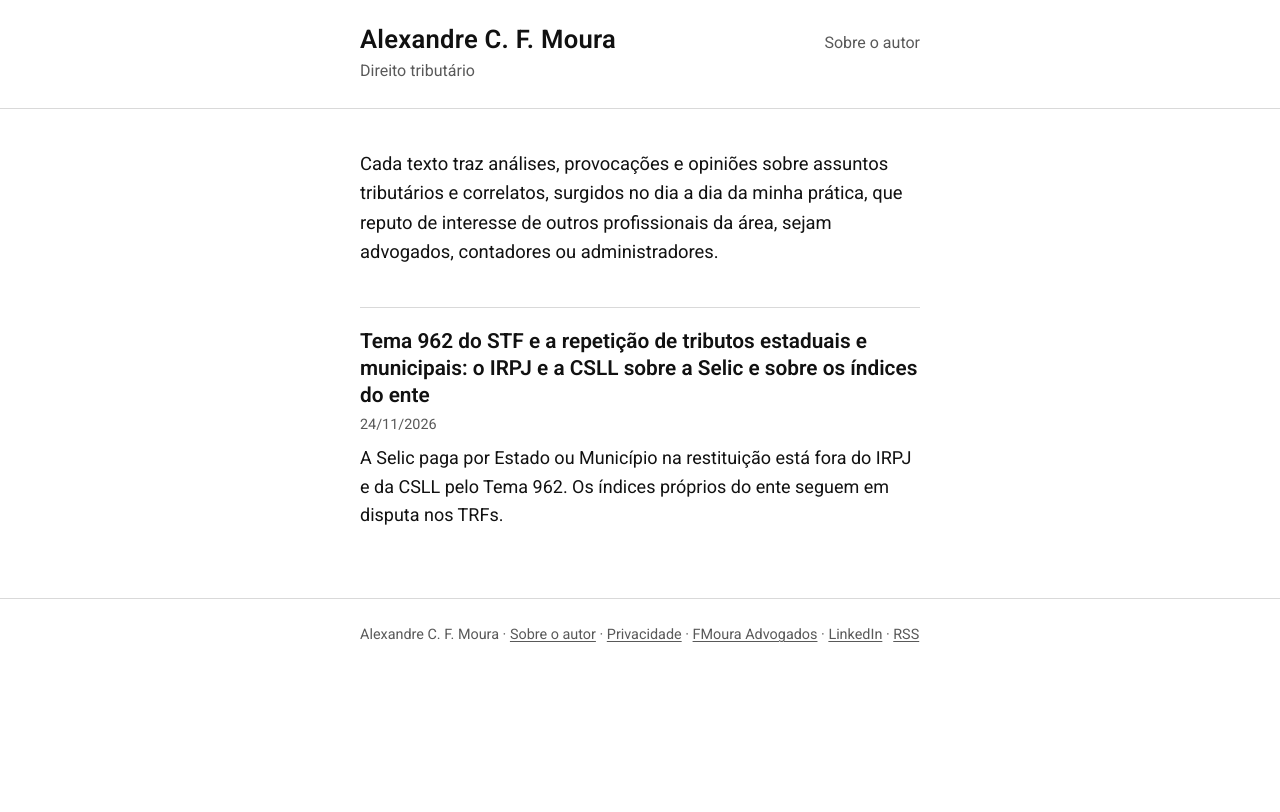
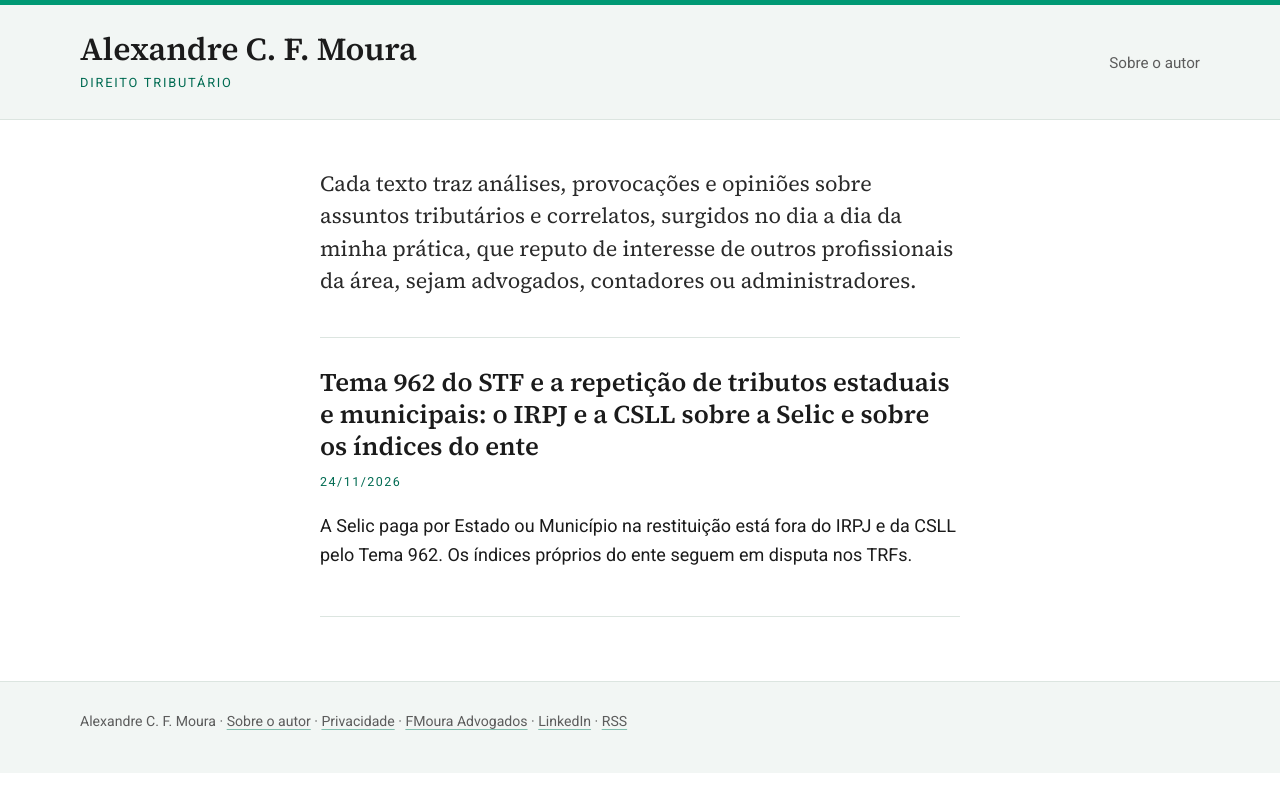
Before and after one commit to fmouraadvogados/blog, a Jekyll site: the page built from index.html, in a window 1280 px wide. Shown: the top 812 px of the page. Built offline with Jekyll 4.4.1, drawn with Linux system fonts in a browser that asks for light colours.

Commit message:
Layout v2: CSS (paleta C1, capa, cabecalho, esquema)

```diff
--- a/assets/css/blog.css
+++ b/assets/css/blog.css
@@ -1,52 +1,91 @@
-/* Roboto (variável, 100–900), hospedada no próprio blog: fontsource-variable/roboto 5.2.5, subconjunto latin (licença OFL em /assets/fonts/OFL.txt) */
-@font-face{font-family:"Roboto";font-style:normal;font-weight:100 900;font-display:swap;src:url("/assets/fonts/roboto-latin-wght-normal.woff2") format("woff2-variations"),url("/assets/fonts/roboto-latin-wght-normal.woff2") format("woff2")}
-@font-face{font-family:"Roboto";font-style:italic;font-weight:100 900;font-display:swap;src:url("/assets/fonts/roboto-latin-wght-italic.woff2") format("woff2-variations"),url("/assets/fonts/roboto-latin-wght-italic.woff2") format("woff2")}
-:root{--tinta:#111;--cinza:#595959;--linha:#d9d9d9;--fundo:#fff;--coluna:560px}
+/* Layout v2, direção A (editorial). Roboto 5.2.5 e Source Serif 4 5.3.1, variáveis, hospedadas no próprio blog (licenças OFL em /assets/fonts/) */
+@font-face{font-family:"Roboto";font-style:normal;font-weight:100 900;font-display:swap;src:url("/assets/fonts/roboto-latin-wght-normal.woff2") format("woff2")}
+@font-face{font-family:"Roboto";font-style:italic;font-weight:100 900;font-display:swap;src:url("/assets/fonts/roboto-latin-wght-italic.woff2") format("woff2")}
+@font-face{font-family:"Source Serif 4";font-style:normal;font-weight:200 900;font-display:swap;src:url("/assets/fonts/source-serif-4-latin-wght-normal.woff2") format("woff2")}
+@font-face{font-family:"Source Serif 4";font-style:italic;font-weight:200 900;font-display:swap;src:url("/assets/fonts/source-serif-4-latin-wght-italic.woff2") format("woff2")}
+:root{--tinta:#1b1b1b;--cinza:#5c5c5c;--linha:#e4e1da;--faixa:#f6f4ef;--fundo:#fff;--coluna:640px;--largo:1120px;--serifa:"Source Serif 4",Georgia,serif}
 *{box-sizing:border-box}
-html{-webkit-text-size-adjust:100%}
-body{margin:0;background:var(--fundo);color:var(--tinta);font-family:"Roboto",system-ui,-apple-system,"Segoe UI",sans-serif;font-size:18px;line-height:1.6;font-weight:400}
-a{color:var(--tinta);text-decoration:underline;text-decoration-thickness:1px;text-underline-offset:.15em}
-a:hover{text-decoration-thickness:2px}
+body{margin:0;background:var(--fundo);color:var(--tinta);font-family:"Roboto",system-ui,sans-serif;font-size:18px;line-height:1.65}
+a{color:var(--tinta);text-decoration:underline;text-decoration-thickness:1px;text-underline-offset:.18em;text-decoration-color:#9a9a9a}
+a:hover{text-decoration-color:var(--tinta)}
 :focus-visible{outline:3px solid var(--tinta);outline-offset:3px}
-.pular{position:absolute;left:-9999px}
-.pular:focus{left:1rem;top:1rem;background:#fff;padding:.5rem 1rem;z-index:10}
-.topo,.rodape,main{padding:0 1.25rem}
-.faixa,.coluna,.rodape p{max-width:var(--coluna);margin-left:auto;margin-right:auto}
-.topo{border-bottom:1px solid var(--linha)}
-.faixa{display:flex;justify-content:space-between;align-items:baseline;gap:1rem;padding:1.5rem 0}
-.nome{margin:0;font-size:1.05rem;font-weight:600;letter-spacing:.01em}
-h1.nome{font-size:1.6rem;font-weight:600;line-height:1.25}
+.pular{position:absolute;left:-9999px}.pular:focus{left:1rem;top:1rem;background:#fff;padding:.5rem 1rem;z-index:10}
+.topo{background:var(--faixa);border-bottom:1px solid var(--linha)}
+.topo,.rodape,main{padding-left:1.5rem;padding-right:1.5rem}
+.faixa,.largo,.rodape p{max-width:var(--largo);margin-left:auto;margin-right:auto}
+.coluna{max-width:var(--coluna);margin-left:auto;margin-right:auto}
+.faixa{display:flex;justify-content:space-between;align-items:center;gap:1rem;padding:1.6rem 0}
+.nome{margin:0;font-family:var(--serifa);font-weight:600;font-size:1.35rem;letter-spacing:-.005em}
+h1.nome{font-size:2rem;line-height:1.15}
 .nome a,nav a{text-decoration:none}
-.linha{margin:.15rem 0 0;color:var(--cinza);font-size:1rem}
-nav a{color:var(--cinza);font-size:1rem}
-nav a:hover{color:var(--tinta);text-decoration:underline}
-main{padding-top:2.5rem;padding-bottom:3rem}
-.abertura p{font-size:1.15rem;color:var(--tinta);margin:0 0 2.5rem}
-.lista .item{padding:1.25rem 0;border-top:1px solid var(--linha)}
-.lista h2{font-size:1.3rem;line-height:1.3;margin:0;font-weight:600}
-.lista h2 a{text-decoration:none}
-.lista h2 a:hover{text-decoration:underline}
-.data,.datas{color:var(--cinza);font-size:.9rem;margin:.25rem 0 .5rem}
-.lista .item p:last-child{margin:0}
-.artigo h1,.pagina h1{font-size:2rem;line-height:1.2;font-weight:700;margin:0 0 .5rem;letter-spacing:-.01em}
+.linha{margin:.3rem 0 0;color:var(--cinza);font-size:.8rem;letter-spacing:.14em;text-transform:uppercase}
+nav a{color:var(--cinza);font-size:.95rem}nav a:hover{color:var(--tinta)}
+main{padding-top:3rem;padding-bottom:4rem}
+.inicio{display:grid;grid-template-columns:minmax(0,1fr) 300px;gap:4.5rem;align-items:start}
+.abertura p{font-family:var(--serifa);font-size:1.35rem;line-height:1.5;margin:0 0 2.5rem;color:#2a2a2a}
+.lista .item{padding:1.75rem 0;border-top:1px solid var(--linha)}
+.lista .item:last-child{border-bottom:1px solid var(--linha)}
+.lista .data,.datas{color:var(--cinza);font-size:.78rem;letter-spacing:.12em;text-transform:uppercase;margin:0 0 .5rem}
+.lista h2{font-family:var(--serifa);font-size:1.6rem;line-height:1.25;font-weight:600;margin:0 0 .6rem}
+.lista h2 a{text-decoration:none}.lista h2 a:hover{text-decoration:underline}
+.resumo{margin:0 0 .6rem;color:#333}
+.ler{margin:0;font-size:.9rem}.ler a::after{content:" \2192"}
+.lateral{position:sticky;top:2rem;padding-left:2rem;border-left:1px solid var(--linha);font-size:.95rem;line-height:1.55}
+.lateral img{width:160px;height:160px;border-radius:50%;display:block;margin:0 0 1rem;background:#eee}
+.lateral-nome{font-family:var(--serifa);font-size:1.25rem;font-weight:600;margin:0 0 .5rem}
+.lateral p{margin:0 0 .8rem}.lateral-links{font-size:.9rem;color:var(--cinza)}
+.artigo h1,.pagina h1{font-family:var(--serifa);font-size:2.5rem;line-height:1.15;font-weight:600;margin:0 0 .9rem;letter-spacing:-.01em}
 .pagina h1{margin-bottom:1.5rem}
-.corpo h2{font-size:1.3rem;font-weight:600;margin:2.25rem 0 .75rem}
-.corpo h3{font-size:1.1rem;font-weight:600;margin:1.75rem 0 .5rem}
-.corpo p,.corpo li,.pagina p{margin:0 0 1.1rem}
-.corpo blockquote{margin:1.5rem 0;padding-left:1rem;border-left:3px solid var(--linha);color:var(--cinza)}
-.corpo ul,.corpo ol{padding-left:1.25rem}
+.datas{margin:0 0 2rem;padding-bottom:1.25rem;border-bottom:1px solid var(--linha)}
+.corpo h2{font-family:var(--serifa);font-size:1.45rem;font-weight:600;margin:2.5rem 0 .8rem}
+.corpo p,.pagina p{margin:0 0 1.15rem}
+.corpo h2:last-of-type+ul{font-size:.92rem;line-height:1.5}
+.corpo ul{padding-left:1.1rem}.corpo li{margin:0 0 .55rem}
 .capa{display:block;width:100%;height:auto;margin:1.5rem 0}
-.aviso{color:var(--cinza);font-size:.9rem;border-top:1px solid var(--linha);padding-top:1rem;margin:2.5rem 0 1.5rem}
-.autor{display:flex;gap:1rem;align-items:flex-start;padding:1.25rem 0;border-top:1px solid var(--linha);border-bottom:1px solid var(--linha);font-size:.95rem;line-height:1.55}
-.autor img{width:96px;height:96px;border-radius:50%;flex:0 0 96px;object-fit:cover;background:#f2f2f2}
+.aviso{color:var(--cinza);font-size:.88rem;border-top:1px solid var(--linha);padding-top:1rem;margin:3rem 0 1.5rem}
+.autor{display:flex;gap:1.1rem;align-items:flex-start;padding:1.4rem;background:var(--faixa);border-radius:4px;font-size:.93rem;line-height:1.55}
+.autor img{width:96px;height:96px;border-radius:50%;flex:0 0 96px;background:#eee}
 .autor p{margin:0}
-.retrato{display:block;width:280px;max-width:100%;height:auto;margin:0 0 1.5rem}
-.outros{margin-top:2rem}
-.outros h2{font-size:1.1rem;font-weight:600;margin:0 0 .75rem}
-.outros ul{list-style:none;padding:0;margin:0}
-.outros li{padding:.4rem 0}
-.outros .data{margin-left:.35rem}
-.rodape{border-top:1px solid var(--linha);color:var(--cinza);font-size:.9rem}
-.rodape p{padding:1.5rem 0 2.5rem;margin-top:0}
-.rodape a{color:var(--cinza)}
-@media (max-width:480px){body{font-size:17px}.faixa{flex-direction:column;gap:.5rem}.artigo h1,.pagina h1{font-size:1.65rem}.autor{flex-direction:column}}
+.retrato{display:block;width:280px;max-width:100%;height:auto;margin:0 0 1.5rem;border-radius:4px}
+.outros{margin-top:2.5rem}.outros h2{font-family:var(--serifa);font-size:1.2rem;font-weight:600;margin:0 0 .75rem}
+.outros ul{list-style:none;padding:0;margin:0}.outros li{padding:.45rem 0;border-top:1px solid var(--linha)}
+.outros .data{margin-left:.4rem;color:var(--cinza);font-size:.85rem}
+.rodape{background:var(--faixa);border-top:1px solid var(--linha);color:var(--cinza);font-size:.88rem}
+.rodape p{padding:1.75rem 0 2.5rem;margin-top:0}.rodape a{color:var(--cinza)}
+@media (max-width:900px){.inicio{grid-template-columns:1fr;gap:2.5rem}.lateral{position:static;border-left:0;padding-left:0;border-top:1px solid var(--linha);padding-top:2rem;order:2}}
+@media (max-width:480px){body{font-size:17px}.faixa{flex-direction:column;align-items:flex-start;gap:.6rem}.artigo h1,.pagina h1{font-size:1.9rem}.lista h2{font-size:1.35rem}.abertura p{font-size:1.15rem}.autor{flex-direction:column}}
+:root{--acento:#006B52;--filete:#009974;--faixa:#F2F6F4;--linha:#DCE5E0;--sublinhado:#7FBFAE}
+
+.topo{background:var(--faixa);border-top:5px solid var(--filete)}
+.linha{color:var(--acento)}
+.lista .data,.datas{color:var(--acento)}
+.lista h2 a:hover,.outros a:hover{color:var(--acento)}
+.ler a{color:var(--acento);text-decoration-color:var(--acento)}
+a{text-decoration-color:var(--sublinhado)}
+.lateral{border-left:2px solid var(--acento)}
+.lateral-nome{color:var(--acento)}
+.corpo h2{color:var(--acento)}
+.autor{background:var(--faixa);border-left:3px solid var(--acento)}
+.rodape{background:var(--faixa)}
+@media (max-width:900px){.lateral{border-left:0;border-top:2px solid var(--acento)}}
+
+/* capa na lista, cabeçalho do artigo e esquemas */
+.item-capa{display:block;margin:0 0 1rem}
+.item-capa img{display:block;width:100%;height:auto;border-radius:4px}
+.cabeca{background:var(--acento);color:#fff;padding:2.4rem 2.2rem 2rem;border-radius:4px;margin:0 0 2.25rem;border-top:6px solid var(--filete)}
+.cabeca h1{color:#fff!important;margin:0 0 .9rem}
+.cabeca-tema{margin:0 0 .9rem;font-size:.78rem;letter-spacing:.14em;text-transform:uppercase;color:#BFE3D8}
+.cabeca .datas{color:#D7ECE5!important;border-bottom:0;margin:0;padding:0}
+.esquema{margin:2.2rem 0;padding:1.5rem 1.5rem 1.25rem;background:var(--faixa);border-radius:4px;border-top:3px solid var(--acento)}
+.esquema-titulo{font-family:var(--serifa);font-weight:600;font-size:1.15rem;margin:0 0 1rem;color:var(--acento)}
+.esquema-colunas{display:grid;grid-template-columns:1fr 1fr;gap:1rem}
+.esquema-caixa{background:#fff;border:1px solid var(--linha);border-radius:4px;padding:1rem 1.1rem;font-size:.95rem;line-height:1.5}
+.esquema-caixa p{margin:0 0 .6rem}
+.esquema-corte{font-weight:700;letter-spacing:.08em;color:var(--acento)}
+.esquema-fonte{font-size:.8rem;color:var(--cinza);margin:0!important}
+.esquema-resultado{margin:1rem 0 0;font-weight:500;font-size:.98rem}
+.esquema-resultado:before{content:"\2192  "}
+@media (min-width:901px){.lista .item.com-capa{display:grid;grid-template-columns:240px 1fr;gap:1.5rem;align-items:start}.item-capa{margin:0}}
+@media (max-width:600px){.esquema-colunas{grid-template-columns:1fr}.cabeca{padding:1.6rem 1.25rem 1.4rem}}
+.esquema-destaque{color:var(--acento);font-weight:500}
+.esquema-resultado{margin-top:1.1rem}
```
